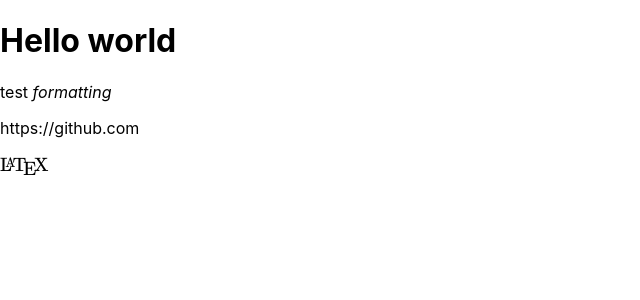
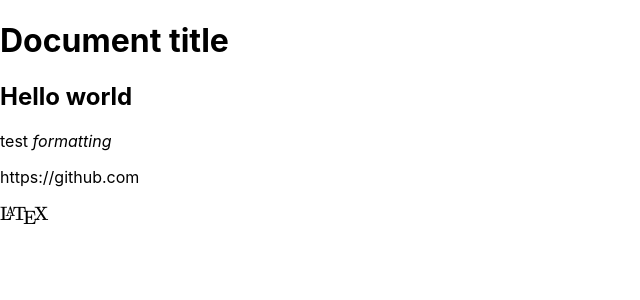
Before and after one commit to ncarr/nwhacks-2022, a Next.js app in the folder frontend/: page /lessons/1 in a window 1280 px wide. Shown: the top 300 px of the page, without its empty margins (0-640 px from the left). Built offline with nearby package versions, Linux system fonts and the light colour scheme.

Commit message:
Made lesson viewer and editor consistent

```diff
--- a/frontend/pages/lessons/[slug].tsx
+++ b/frontend/pages/lessons/[slug].tsx
@@ -4,14 +4,24 @@ import rehypeKatex from 'rehype-katex';
 import 'katex/dist/katex.min.css';
 
 export default function LessonViewer() {
-    const markdown = `
-# Hello world
+    const lesson = {
+        title: 'Document title',
+        content: [{
+            type: 'paragraph',
+            children: [{
+                text: `
+## Hello world
 
 test *formatting*
 
 <https://github.com>
 
 $\\LaTeX$
-    `
-    return <ReactMarkdown children={markdown} remarkPlugins={[remarkMath]} rehypePlugins={[rehypeKatex]} />;
+    `}]
+        }]
+    }
+    return <>
+        <h1>{lesson.title}</h1>
+        {lesson.content.map(({ type, children }, index) => type === 'paragraph' && <ReactMarkdown key={index} children={children[0].text} remarkPlugins={[remarkMath]} rehypePlugins={[rehypeKatex]} />)}
+    </>;
 }
```
Also changed, not shown: frontend/pages/edit/[slug].tsx (+17 -3 lines).
